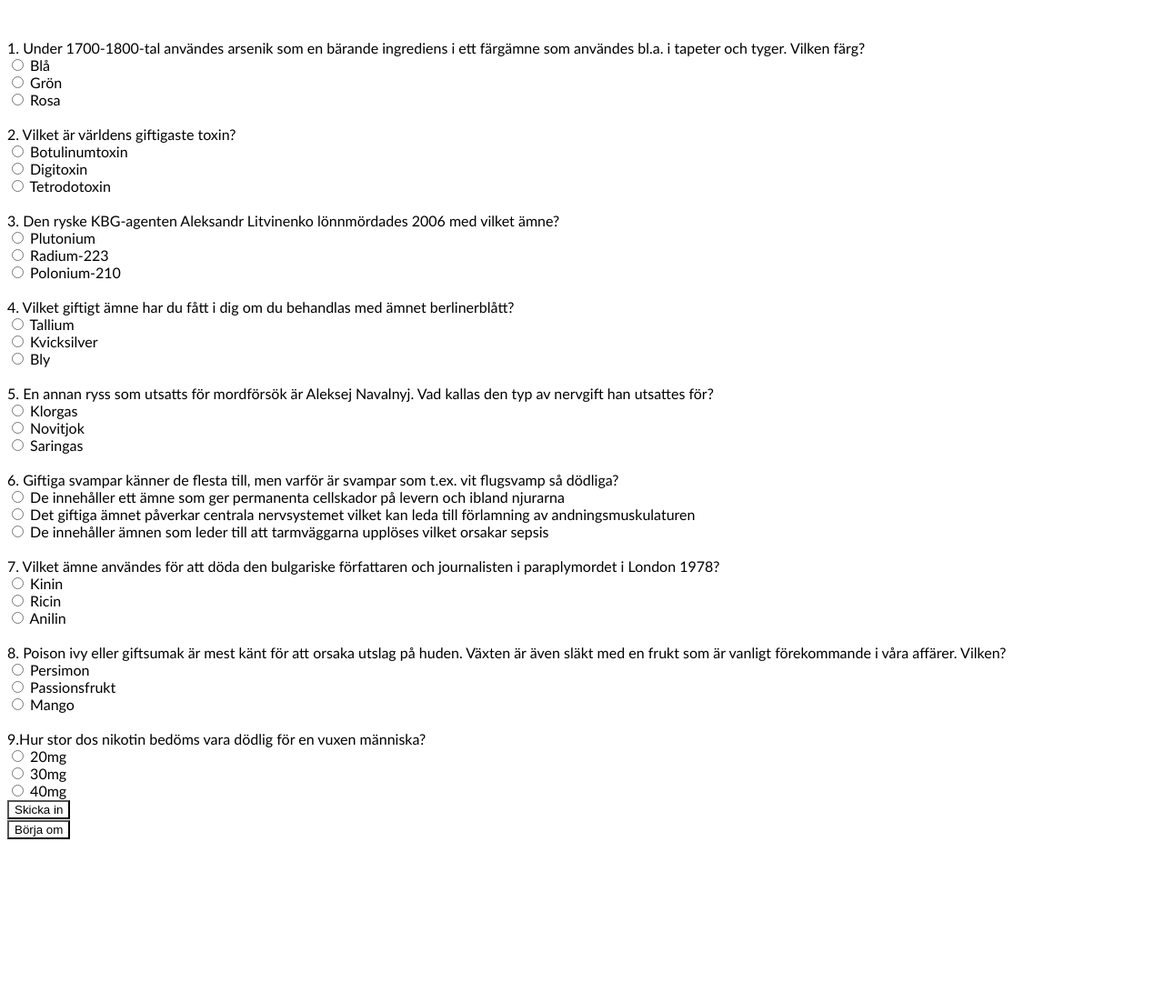
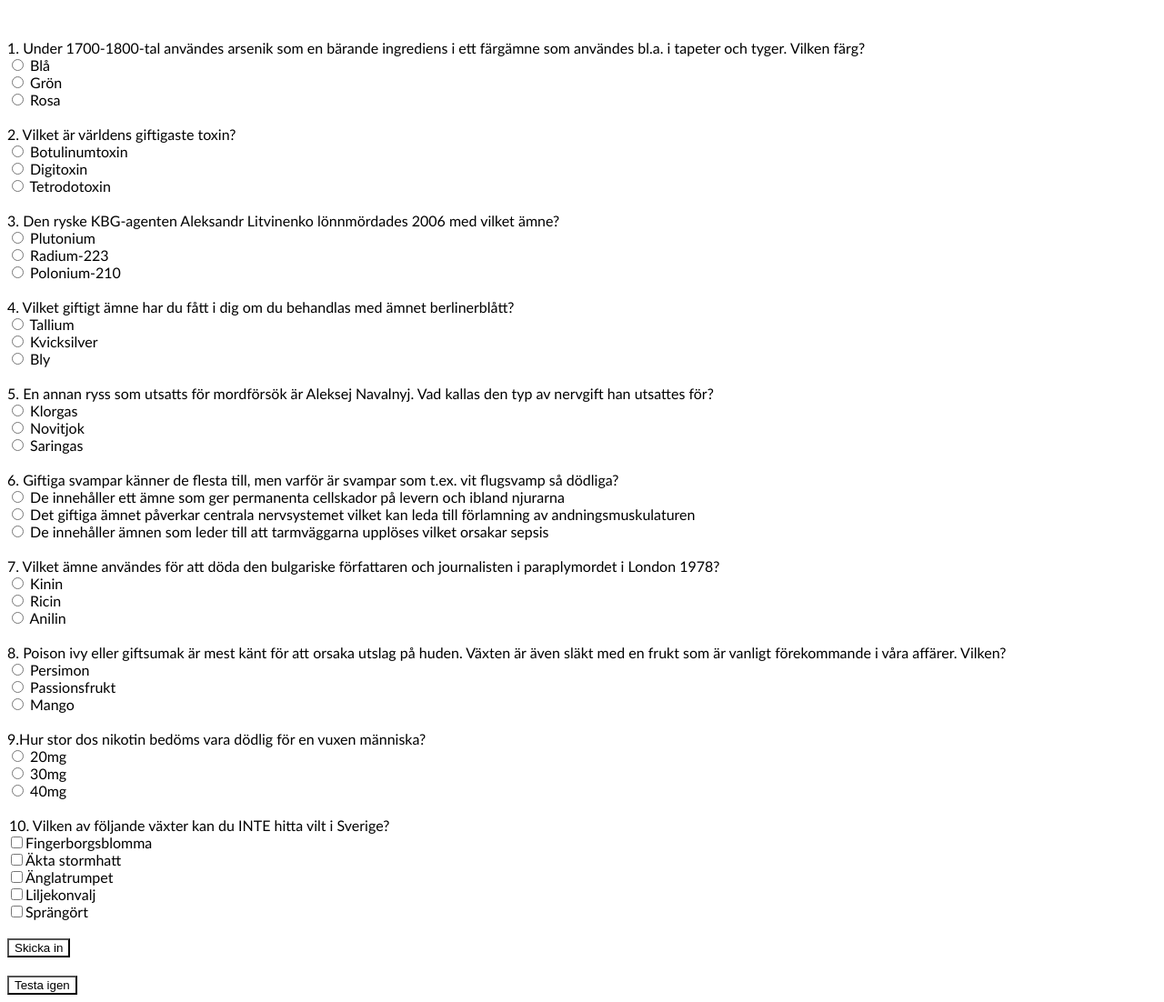
Before and after one commit to fredrikac/poison-quiz, a plain HTML site: page index.html in a window 1280 px wide. Shown: the part 113-1215 px from the top of the page at 91% size. Before the commit the page ends 1044 px from the top, so only its background shows below. Drawn offline with Linux system fonts and the light colour scheme.

Commit message:
added question with checkbox-answers

```diff
--- a/index.html
+++ b/index.html
@@ -9,11 +9,30 @@
 </head>
 <body id="body">
     <h2>Quiz-time!</h2>
-    <div id="quizContainer"></div>
+    <div id="quizContainer"></div><br>
+    <div id="multipleChoice">
+        <legend for="multipleAnswers">10. Vilken av följande växter kan du INTE hitta vilt i Sverige?</legend>
+
+        <label for="answerA"></label><input type="checkbox" name="multipleAnswers" id="answerA" value="wrong"/>Fingerborgsblomma<br></label>
+
+
+        <label for="answerB"></label><input type="checkbox" name="multipleAnswers" id="answerB" value="wrong"/>Äkta stormhatt<br></label>
+
+
+        <label for="answerC"></label><input type="checkbox" name="multipleAnswers" id="answerC" value="correct"/>Änglatrumpet<br></label>
+
+
+        <label for="answerD"></label><input type="checkbox" name="multipleAnswers" id="answerD" value="wrong"/>Liljekonvalj<br></label>
+
+
+        <label for="answerE"></label><input type="checkbox" name="multipleAnswers" id="answerE" value="wrong"/>Sprängört<br></label>
+    </div>
+    <br>
     <button id="submit">Skicka in</button>
     <div id="results"></div>
-    <button id="lightOrDark">Utseende</button>
-    <button id="reset">Börja om</button>
+    <button id="lightOrDark">Dark mode</button>
+    <br>
+    <button id="reset">Testa igen</button>
     <script src="main.js"></script>
 </body>
 </html>
```
